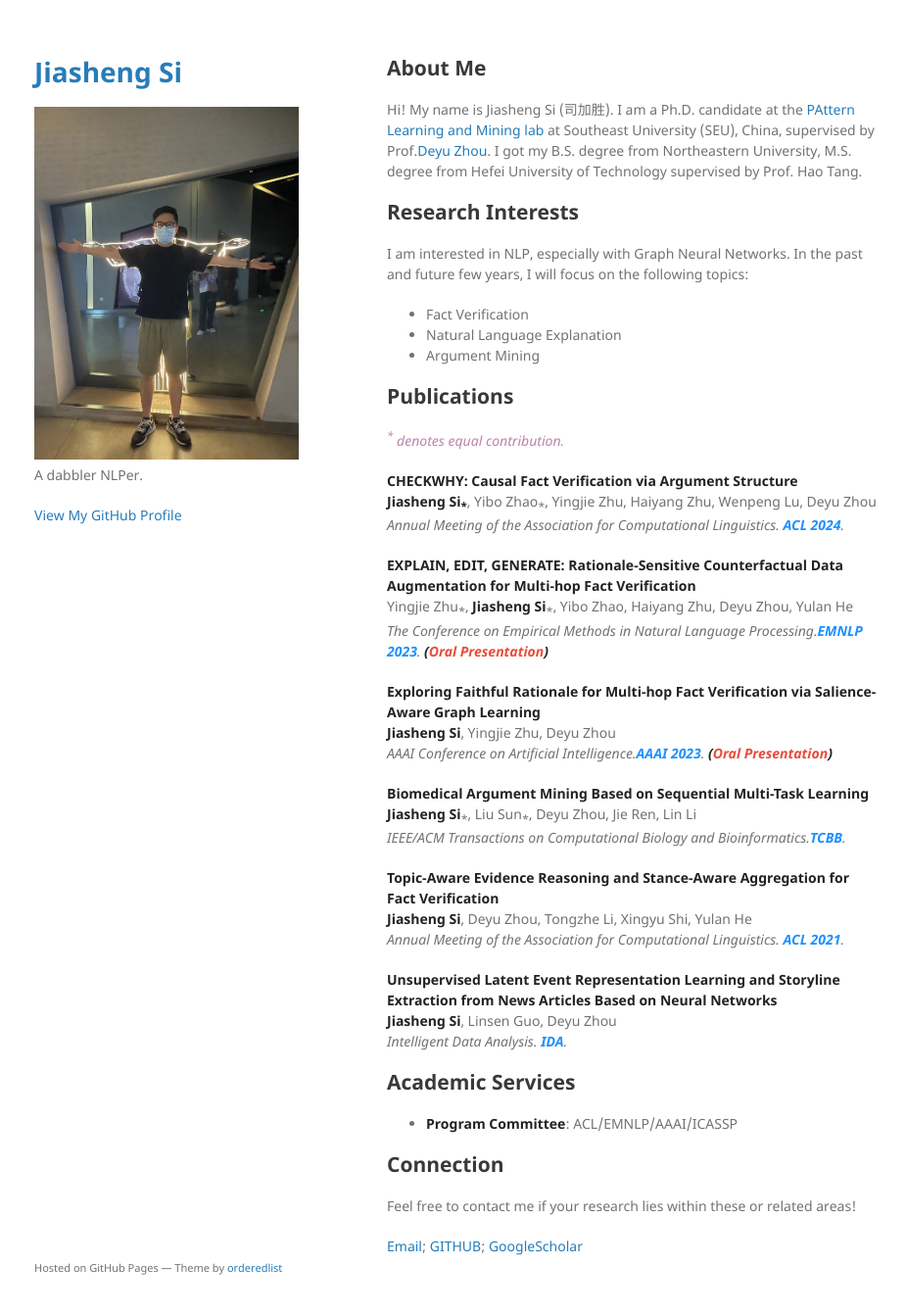
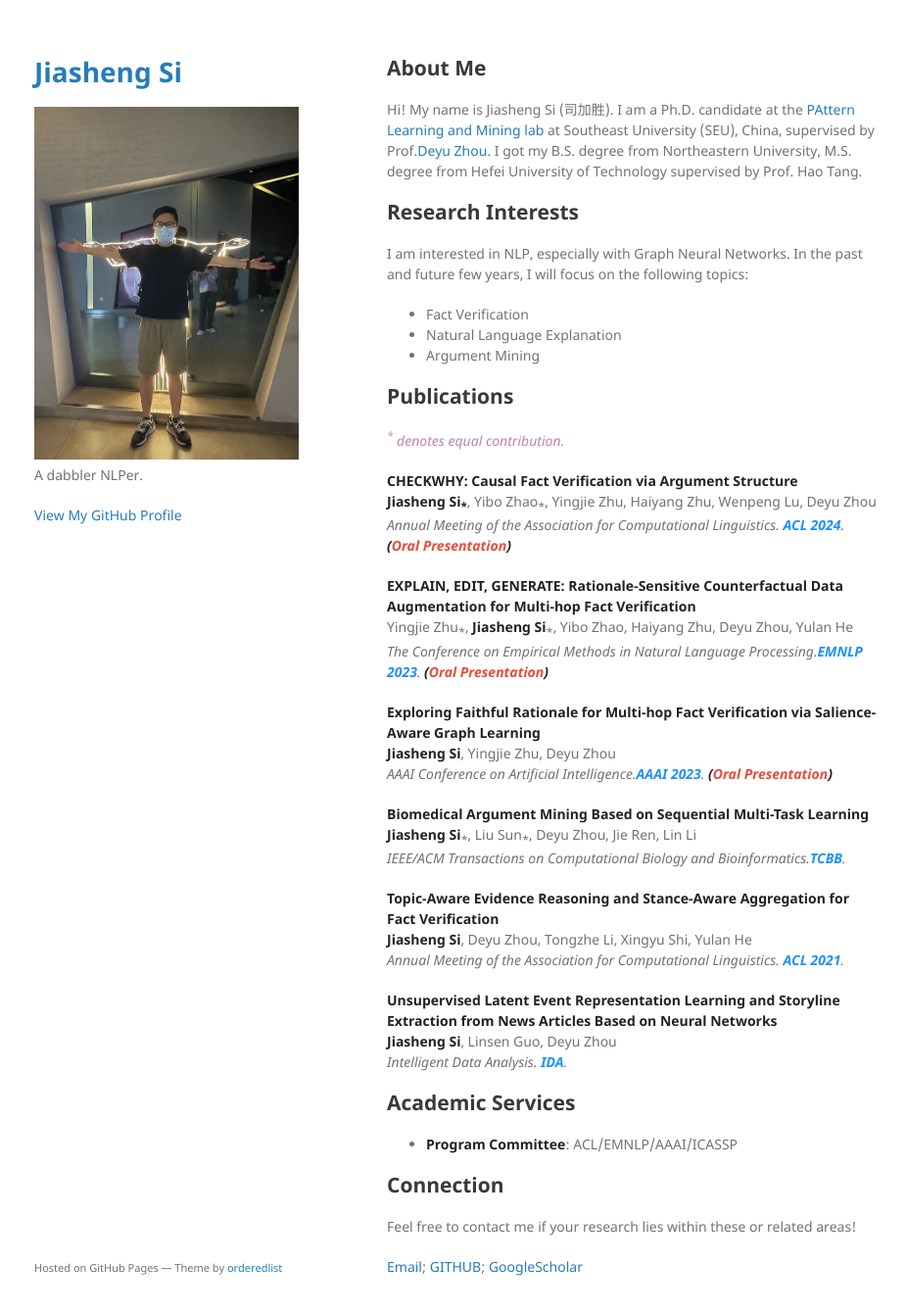
Before and after one commit to jasenchn/jasenchn.github.io, a Jekyll site: the page built from index.md, in a window 1280 px wide and 1373 px high. Shown: the top 1341 px of the window at 98% size, without its empty margins (175-1100 px from the left). Built offline with Jekyll 4.4.1, drawn with Linux system fonts in a browser that asks for light colours; our own code applies the rules of GitHub Pages for plain Markdown files.

Commit message:
Update index.md

```diff
--- a/index.md
+++ b/index.md
@@ -27,7 +27,7 @@ I will focus on the following topics:
 <br />
 <strong>Jiasheng Si<sub>*</sub></strong>, Yibo Zhao<sub>*</sub>, Yingjie Zhu, Haiyang Zhu, Wenpeng Lu, Deyu Zhou
 <br />
-<em>Annual Meeting of the Association for Computational Linguistics. <strong><i style="color:#1e90ff">ACL 2024</i></strong>.</em>
+<em>Annual Meeting of the Association for Computational Linguistics. <strong><i style="color:#1e90ff">ACL 2024</i></strong>. <strong>(<i style="color:#e74d3c">Oral Presentation</i>)</strong></em>
 <br/>
 </p>
 </div>
```
